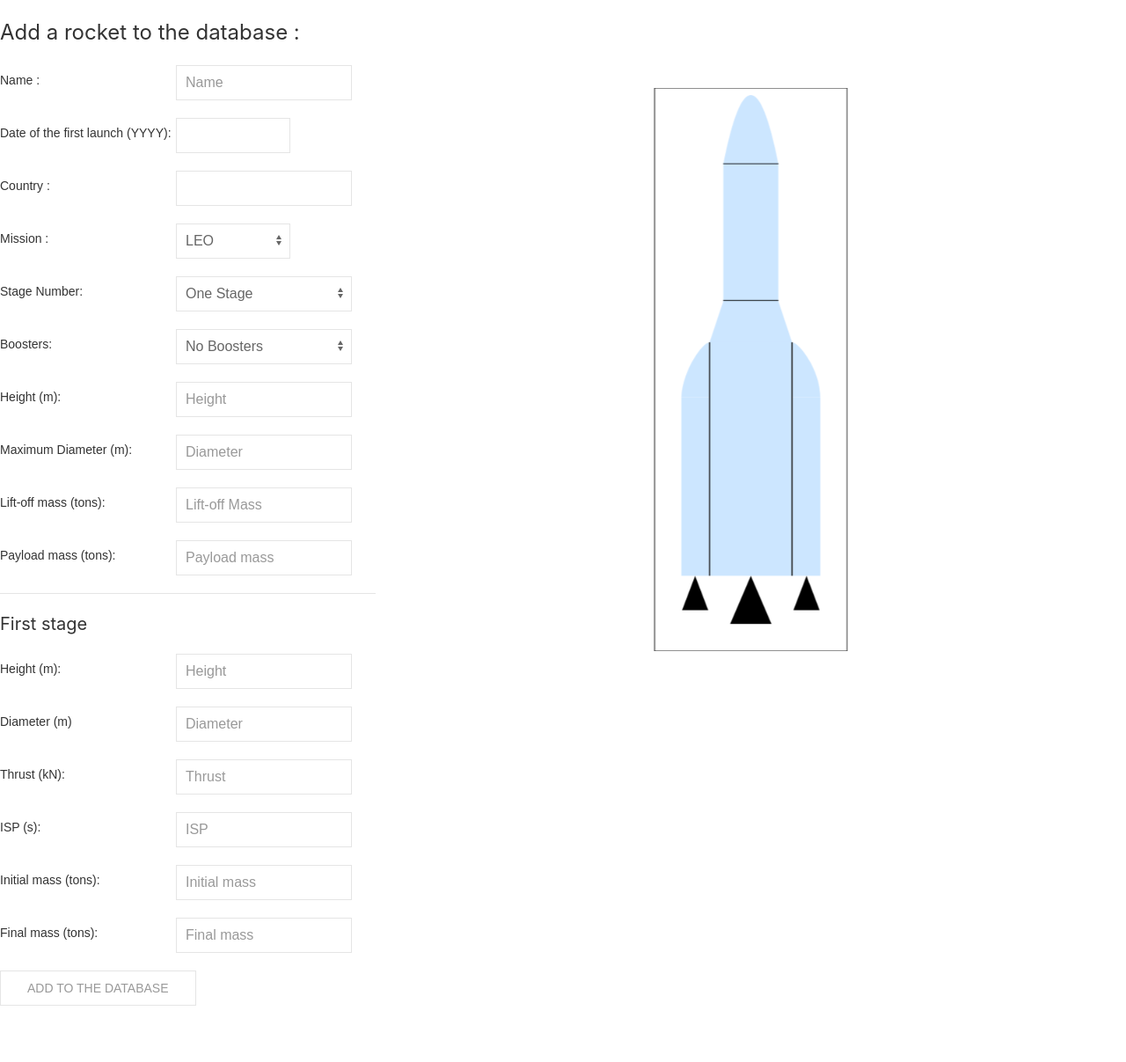
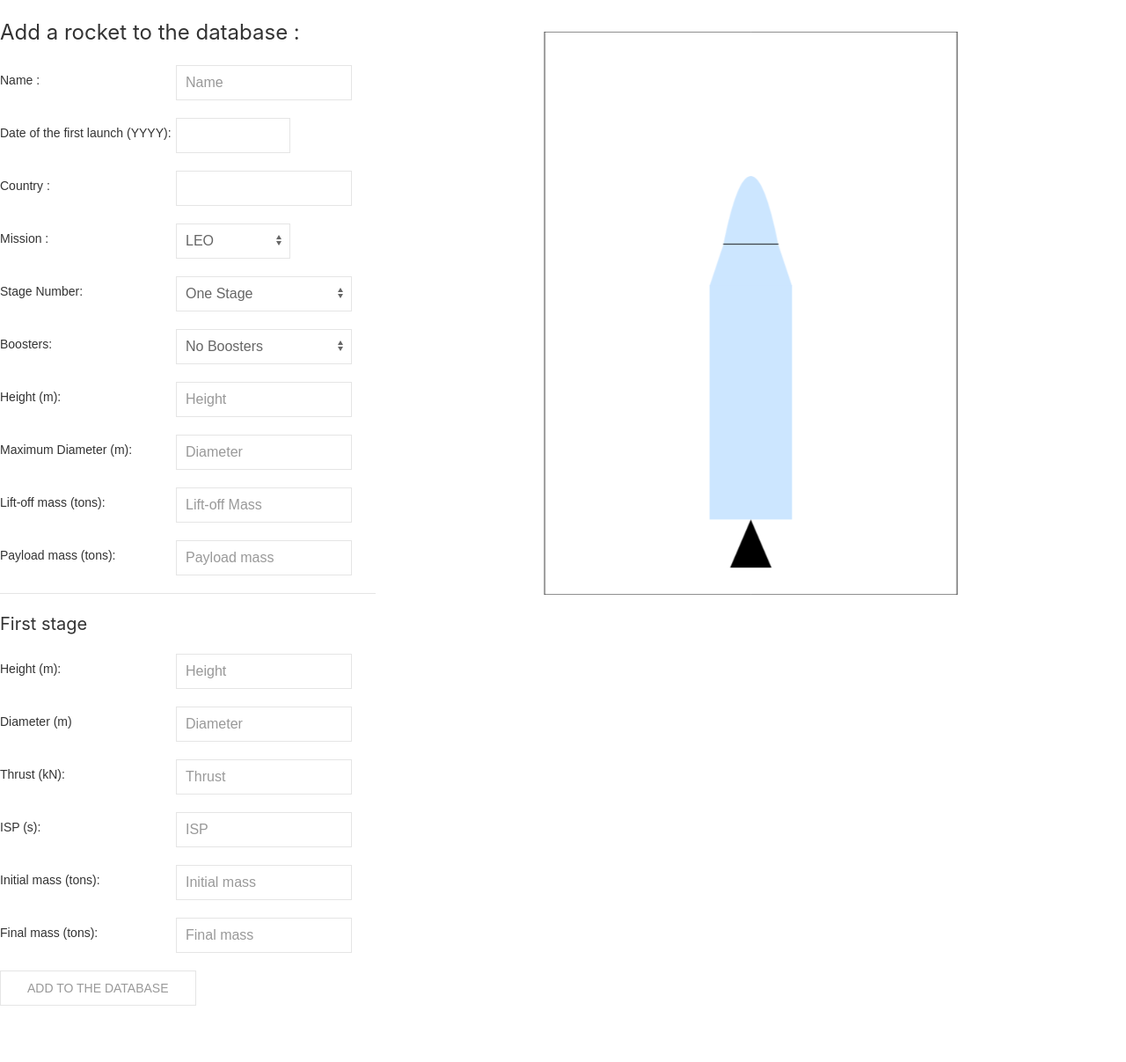
Before and after one commit to o-laurent/rocket-design, a Flask app: page /addrocket in a window 1280 px wide. Shown: the part 20-1227 px from the top of the page at 88% size. Run offline with Flask 2, Linux system fonts and the light colour scheme.

Commit message:
draw1 draw 2 et gui=>app

```diff
--- a/static/css/main.css
+++ b/static/css/main.css
@@ -38,6 +38,7 @@ body {
 
 #myCanvas {
     height: 80%;
+    margin-bottom: 10%;
     position: fixed;
 }
 
@@ -45,7 +46,6 @@ body {
     width: auto;
     height: auto;
     position: fixed;
-    margin-top: 780px;
     font-size: large;
 }
 
@@ -53,6 +53,6 @@ body {
     width: auto;
     height: auto;
     position: fixed;
-    margin-top: 815px;
-    font-size: small;
+    margin-top: 30px;
+    font-size: x-small;
 }
--- a/static/js/draw.js
+++ b/static/js/draw.js
@@ -1,25 +1,142 @@
+var canvas = document.getElementById("myCanvas");
+var ctx = canvas.getContext("2d");
+draw1()
+
+function draw1() {
     /*Dessin d'une fusée avec 2 étages et boosters*/
-var canvas = document.getElementById("myCanvas");
-var dimension = [document.documentElement.clientWidth, document.documentElement.clientHeight]
-canvas.width = document.getElementById("sidebar").offsetWidth
-canvas.height = document.getElementById("sidebar").offsetHeight
-console.log(dimension[0])
-console.log(dimension[1])
+    canvas.width = document.getElementById('sidebar').getBoundingClientRect().width
+    canvas.height = document.getElementById('sidebar').getBoundingClientRect().height
     midy = canvas.height/2
     midx = canvas.width/2
     console.log(midx, midy)
     ratioV = canvas.height/410
     ratioH = canvas.width/150
-var ctx = canvas.getContext("2d");
 
     //Dessin du contour
     ctx.beginPath();
-ctx.moveTo(midx-70*ratioV, 0);
-ctx.lineTo(midx-70*ratioV, canvas.height);
-ctx.lineTo(midx+70*ratioV, canvas.height);
-ctx.lineTo(midx+70*ratioV, 0);
-ctx.lineTo(midx-70*ratioV, 0);
+    ctx.moveTo(midx-150*ratioV, 0);
+    ctx.lineTo(midx-150*ratioV, canvas.height);
+    ctx.lineTo(midx+150*ratioV, canvas.height);
+    ctx.lineTo(midx+150*ratioV, 0);
+    ctx.lineTo(midx-150*ratioV, 0);
     ctx.stroke();
+
+
+    /*Dessin de la coiffe*/
+    ctx.fillStyle = '#cce6ff'
+    ctx.beginPath();
+    ctx.moveTo(midx-20*ratioV, 150*ratioV+10);
+    ctx.quadraticCurveTo(midx, +50*ratioV+10, midx+20*ratioV, 150*ratioV+10);
+    ctx.fill();
+
+    ctx.beginPath()
+    ctx.moveTo(midx-20*ratioV, 150*ratioV-1+10)
+    ctx.lineTo(midx+20*ratioV, 150*ratioV-1+10)
+    ctx.closePath()
+    ctx.stroke()
+
+    //Dessin du premier Etage;
+    ctx.beginPath()
+    ctx.moveTo(midx-30*ratioV, 180*ratioV+10)
+    ctx.lineTo(midx-20*ratioV, 150*ratioV+10)
+    ctx.lineTo(midx+20*ratioV, 150*ratioV+10)
+    ctx.lineTo(midx+30*ratioV, 180*ratioV+10)
+    ctx.lineTo(midx-30*ratioV, 180*ratioV+10)
+    ctx.closePath()
+    ctx.fill()
+    ctx.fillRect(midx-30*ratioV, 180*ratioV+10-1, 60*ratioV, 170*ratioV+1);
+
+    //Dessin du moteur central
+    ctx.fillStyle = '#000000'
+    ctx.beginPath();
+    ctx.moveTo(midx, 350*ratioV+10);
+    ctx.lineTo(midx-15*ratioV, 385*ratioV+10);
+    ctx.lineTo(midx+15*ratioV, 385*ratioV+10);
+    ctx.closePath()
+    ctx.fill();
+}
+
+function draw2() {
+    /*Dessin d'une fusée avec 2 étages et boosters*/
+    canvas.width = document.getElementById('sidebar').getBoundingClientRect().width
+    canvas.height = document.getElementById('sidebar').getBoundingClientRect().height
+    midy = canvas.height/2
+    midx = canvas.width/2
+    console.log(midx, midy)
+    ratioV = canvas.height/410
+    ratioH = canvas.width/150
+
+    //Dessin du contour
+    ctx.beginPath();
+    ctx.moveTo(midx-150*ratioV, 0);
+    ctx.lineTo(midx-150*ratioV, canvas.height);
+    ctx.lineTo(midx+150*ratioV, canvas.height);
+    ctx.lineTo(midx+150*ratioV, 0);
+    ctx.lineTo(midx-150*ratioV, 0);
+    ctx.stroke();
+
+
+    /*Dessin de la coiffe*/
+    ctx.fillStyle = '#cce6ff'
+    ctx.beginPath();
+    ctx.moveTo(midx-20*ratioV, 50*ratioV+10);
+    ctx.quadraticCurveTo(midx, -50*ratioV+10, midx+20*ratioV, 50*ratioV+10);
+    ctx.fill();
+
+    //Dessin du second Etage
+    ctx.fillRect(midx-20*ratioV, 50*ratioV+10, 40*ratioV, 100*ratioV-1+10);
+    ctx.beginPath()
+    ctx.moveTo(midx-20*ratioV, 50*ratioV+10)
+    ctx.lineTo(midx+20*ratioV, 50*ratioV+10)
+    ctx.closePath()
+    ctx.stroke()
+
+    ctx.beginPath()
+    ctx.moveTo(midx-20*ratioV, 150*ratioV-1+10)
+    ctx.lineTo(midx+20*ratioV, 150*ratioV-1+10)
+    ctx.closePath()
+    ctx.stroke()
+
+    //Dessin du premier Etage;
+    ctx.beginPath()
+    ctx.moveTo(midx-30*ratioV, 180*ratioV+10)
+    ctx.lineTo(midx-20*ratioV, 150*ratioV+10)
+    ctx.lineTo(midx+20*ratioV, 150*ratioV+10)
+    ctx.lineTo(midx+30*ratioV, 180*ratioV+10)
+    ctx.lineTo(midx-30*ratioV, 180*ratioV+10)
+    ctx.closePath()
+    ctx.fill()
+    ctx.fillRect(midx-30*ratioV, 180*ratioV+10-1, 60*ratioV, 170*ratioV+1);
+
+    //Dessin du moteur central
+    ctx.fillStyle = '#000000'
+    ctx.beginPath();
+    ctx.moveTo(midx, 350*ratioV+10);
+    ctx.lineTo(midx-15*ratioV, 385*ratioV+10);
+    ctx.lineTo(midx+15*ratioV, 385*ratioV+10);
+    ctx.closePath()
+    ctx.fill();
+}
+
+function draw2B() {
+    /*Dessin d'une fusée avec 2 étages et boosters*/
+    canvas.width = document.getElementById('sidebar').getBoundingClientRect().width
+    canvas.height = document.getElementById('sidebar').getBoundingClientRect().height
+    midy = canvas.height/2
+    midx = canvas.width/2
+    console.log(midx, midy)
+    ratioV = canvas.height/410
+    ratioH = canvas.width/150
+
+    //Dessin du contour
+    ctx.beginPath();
+    ctx.moveTo(midx-150*ratioV, 0);
+    ctx.lineTo(midx-150*ratioV, canvas.height);
+    ctx.lineTo(midx+150*ratioV, canvas.height);
+    ctx.lineTo(midx+150*ratioV, 0);
+    ctx.lineTo(midx-150*ratioV, 0);
+    ctx.stroke();
+
 
     /*Dessin de la coiffe*/
     ctx.fillStyle = '#cce6ff'
@@ -111,3 +228,8 @@ ctx.lineTo(midx+50*ratioV, 375*ratioV+10);
     ctx.lineTo(midx+30*ratioV+2, 375*ratioV+10);
     ctx.closePath()
     ctx.fill();
+}
+
+function clear() {
+    ctx.clearRect(0, 0, canvas.width, canvas.height);
+}
```
Also changed, not shown: app.py (renamed from gui.py). Lines whose indentation alone changed are shown as unchanged.
